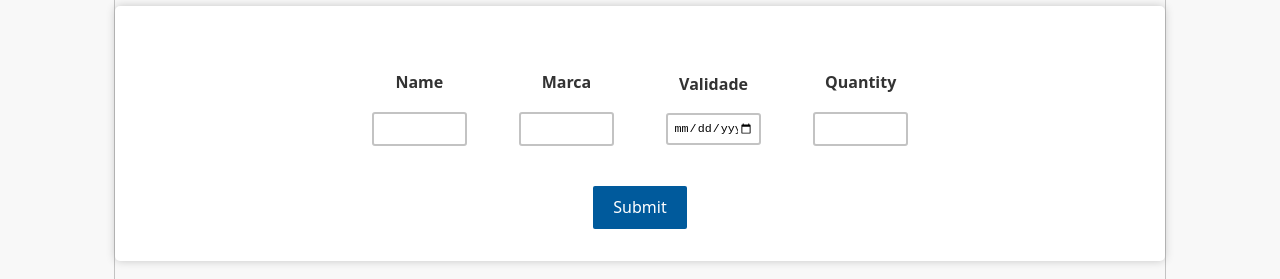
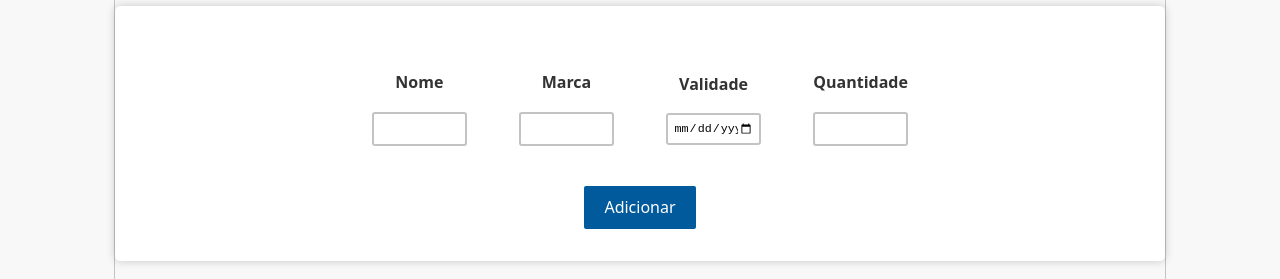
Before and after one commit to raularaju/trabES, a React (Vite) app in the folder my-app/: page /products in a window 1280 px wide. Shown: the part 801-1080 px from the top of the page. Built offline with nearby package versions, Linux system fonts and the light colour scheme; no server answers.

Commit message:
ref: colocando os nomes do inputs em português

```diff
--- a/my-app/src/components/Products/ProductsPage.tsx
+++ b/my-app/src/components/Products/ProductsPage.tsx
@@ -123,7 +123,7 @@ class Products extends React.Component<{}, ProductsState> {
               <div className="product-description">
                 <div className="add-product-form">
                   <div className="add-form-group">
-                    <label htmlFor="product-name-input">Name</label>
+                    <label htmlFor="product-name-input">Nome</label>
                     <input
                       type="text"
                       id="productName"
@@ -154,7 +154,7 @@ class Products extends React.Component<{}, ProductsState> {
                     />
                   </div>
                   <div className="add-form-group">
-                    <label htmlFor="product-quantity-input">Quantity</label>
+                    <label htmlFor="product-quantity-input">Quantidade</label>
                     <input
                       type="number"
                       id="productQuantity"
@@ -167,7 +167,7 @@ class Products extends React.Component<{}, ProductsState> {
                 </div>
                 <div className="add-product-button-wrapper">
                    <button type="submit" disabled={this.state.loading}>
-                    {this.state.loading ? 'Loading...' : 'Submit'}
+                    {this.state.loading ? 'Carregando...' : 'Adicionar'}
                    </button>
                 </div>
               </div>
```
